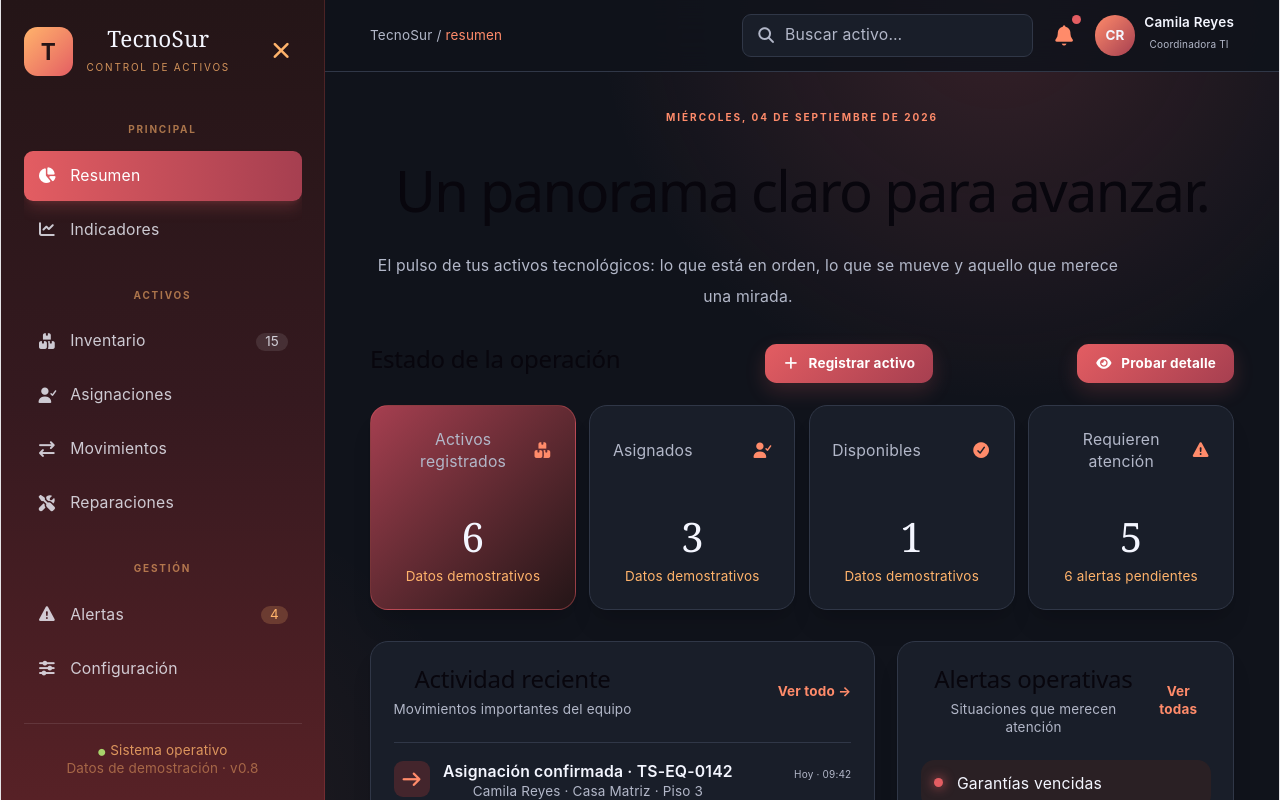
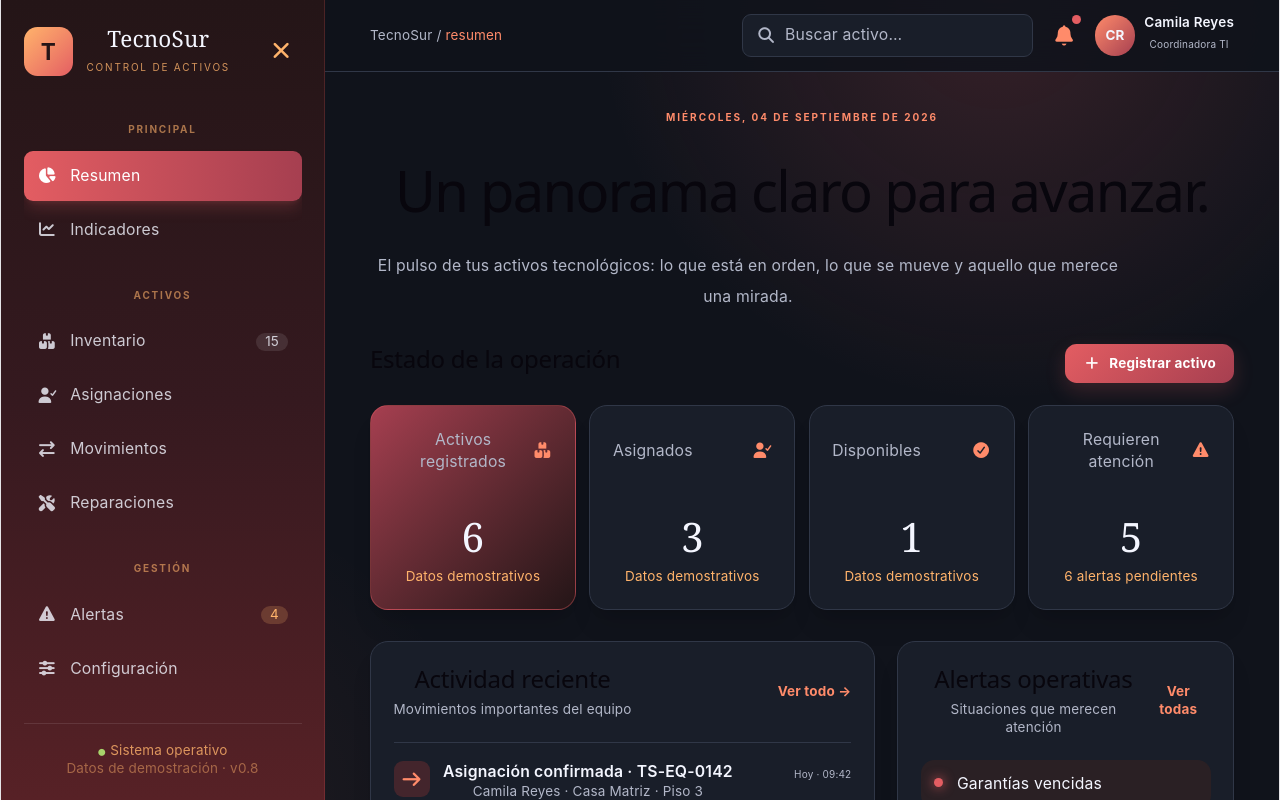
Before and after one commit to Basthian-Developer/Gestion-Activos, a React (Vite) app in the folder frontend/: page / in a window 1280 px wide. Shown: the top 800 px of the page. Built offline with nearby package versions, Linux system fonts and the light colour scheme.

Commit message:
Ser removio codigo de testing en home

```diff
--- a/frontend/src/pages/Home.tsx
+++ b/frontend/src/pages/Home.tsx
@@ -303,8 +303,6 @@ export function Home() {
 
     const activosCount = activos.length;
 
-    const [_detalleAbierto, setDetalleAbierto] = useState<boolean>(false);
-
     return (
         <div className="min-h-screen bg-[#10131b] text-[#f4f6ff] font-sans ambient-shell lg:flex">
             {sidebarAbierta && (
@@ -550,18 +548,6 @@ export function Home() {
                                         aria-hidden="true"
                                     />{" "}
                                     Registrar activo
-                                </button>
-
-                                <button
-                                    type="button"
-                                    className="action-button"
-                                    onClick={() => setDetalleAbierto(true)}
-                                >
-                                    <i
-                                        className="fa-solid fa-eye"
-                                        aria-hidden="true"
-                                    />{" "}
-                                    Probar detalle
                                 </button>
                             </div>
 
```
